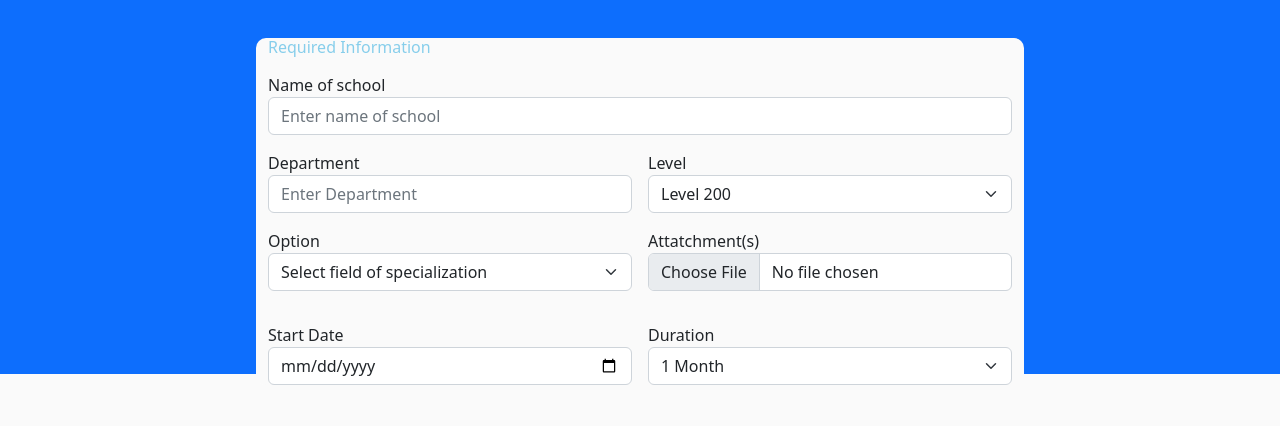
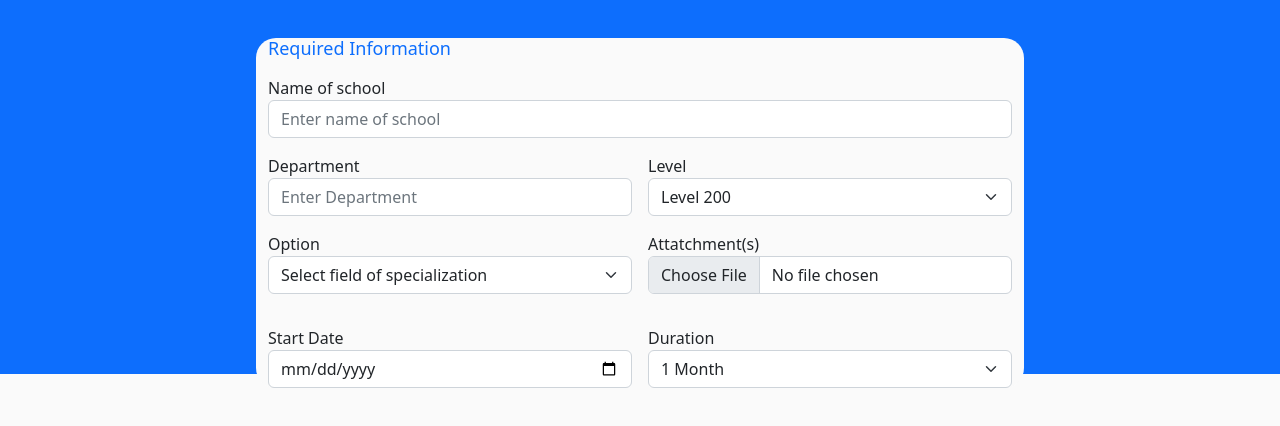
Before and after one commit to skye8-tech/s8-ims, a website: page src/pages/application_Required info.html.html in a window 1280 px wide. Shown: the part 26-452 px from the top of the page. Drawn offline with nearby package versions, Linux system fonts and the light colour scheme.

Commit message:
feat: modified application.Requiredinfo.css, rename application_Required info.html.html to application_Requiredinfo.html

```diff
--- a/src/css/application.Requiredinfo.css
+++ b/src/css/application.Requiredinfo.css
@@ -14,11 +14,12 @@ body {
 
 .header{
 
-    font-size: medium;
-    color: skyblue;
+    font-size: large;
+    color: #0d6efd;
+    margin-right: auto;
 }
 
 .container-top {
     margin-top: 5vh;
-    border-radius: 10px;
+    border-radius: 20px;
 }
```
